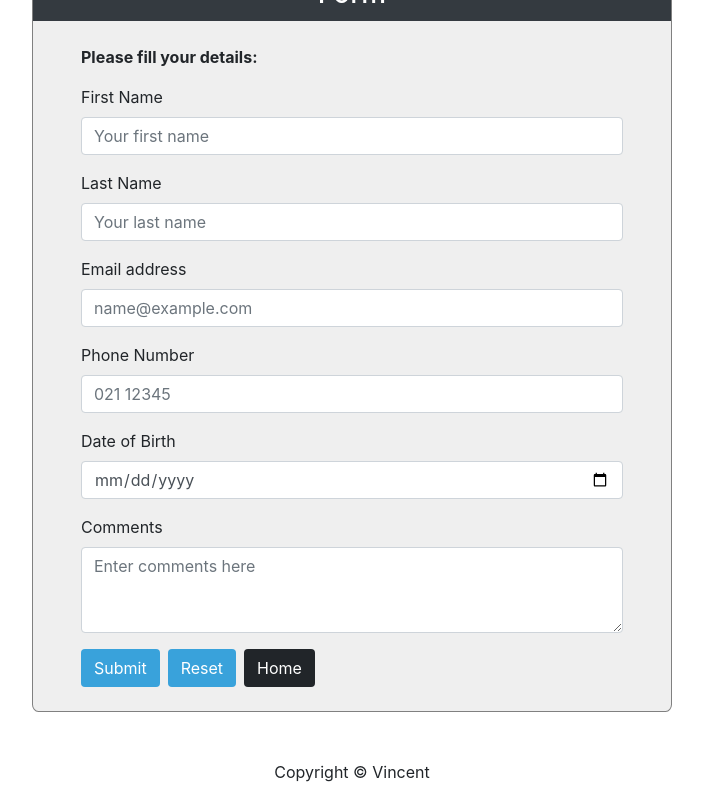
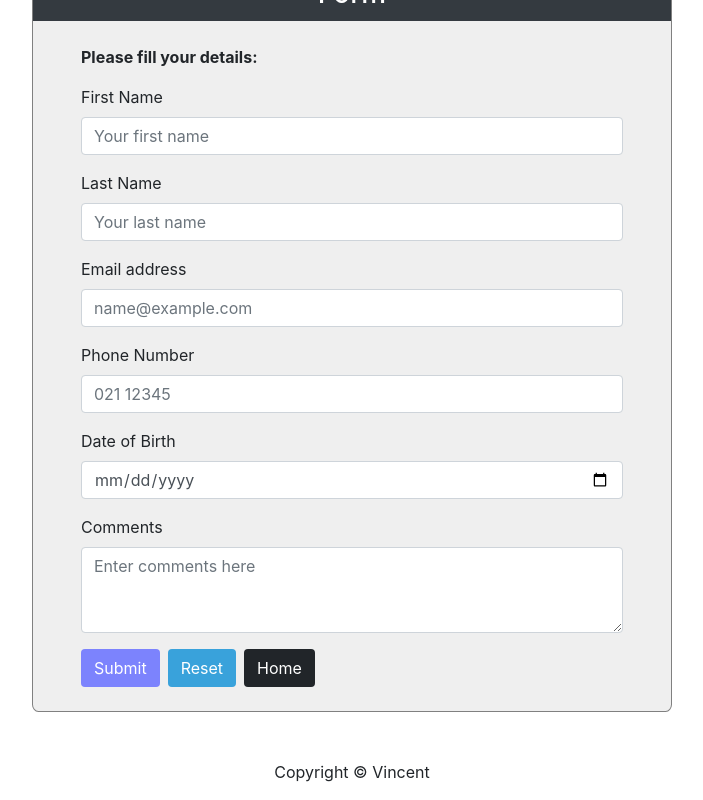
Before and after one commit to Hamsiny/React_Blog_Demo, a React (Create React App) app: page /form in a window 1280 px wide. In both pictures the pointer is over the button "Submit". Shown: the part 138-938 px from the top of the page, without its empty margins (288-991 px from the left). Built offline with nearby package versions, Linux system fonts and the light colour scheme.

Commit message:
update form style

```diff
--- a/src/Pages/Form/Form.css
+++ b/src/Pages/Form/Form.css
@@ -18,6 +18,10 @@
     background-color: #39A2DB;
 }
 
+.blue:hover {
+    background-color: #7C83FD;
+}
+
 .errormessage {
     color: red;
     font-size: 15px;
```
